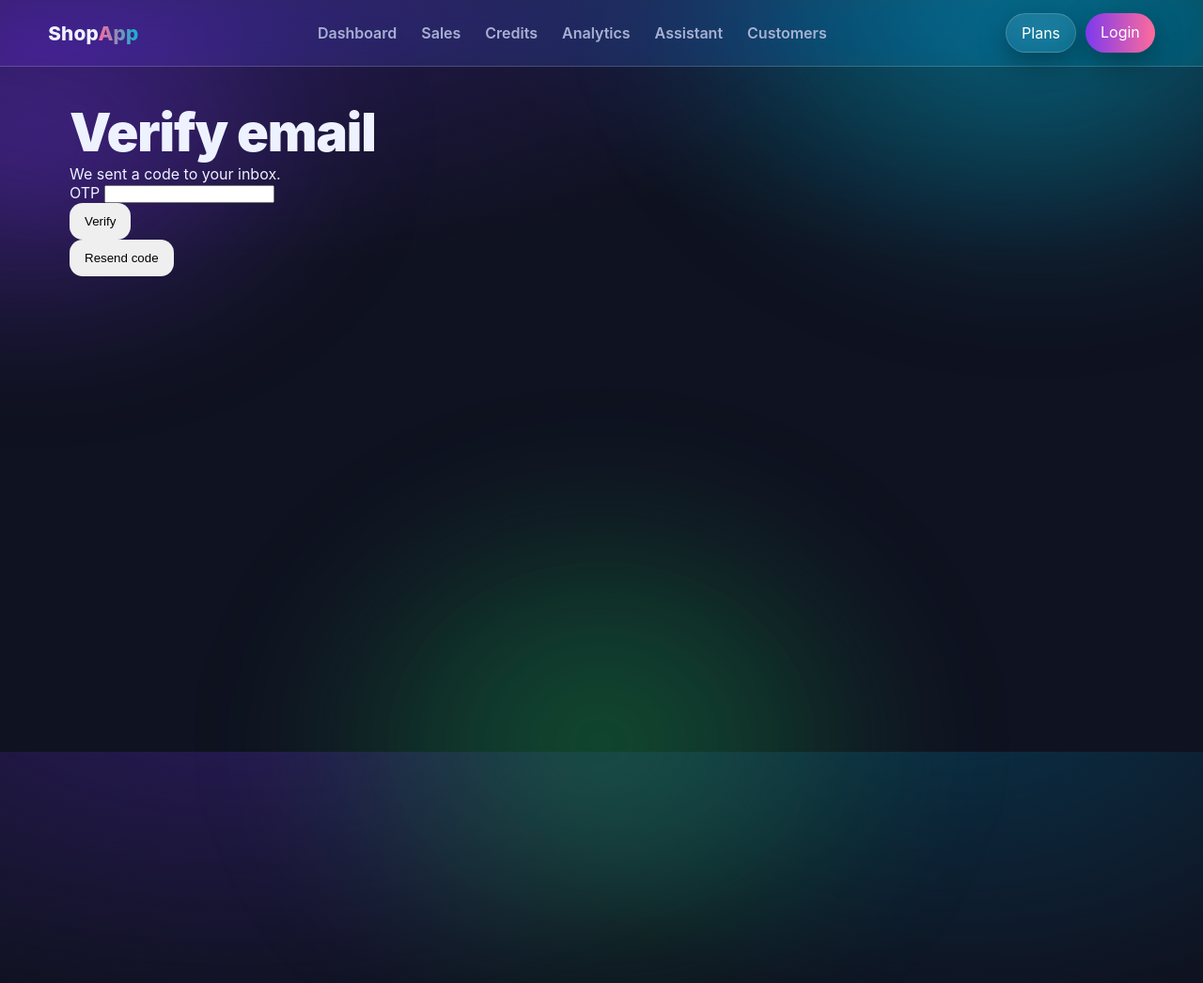
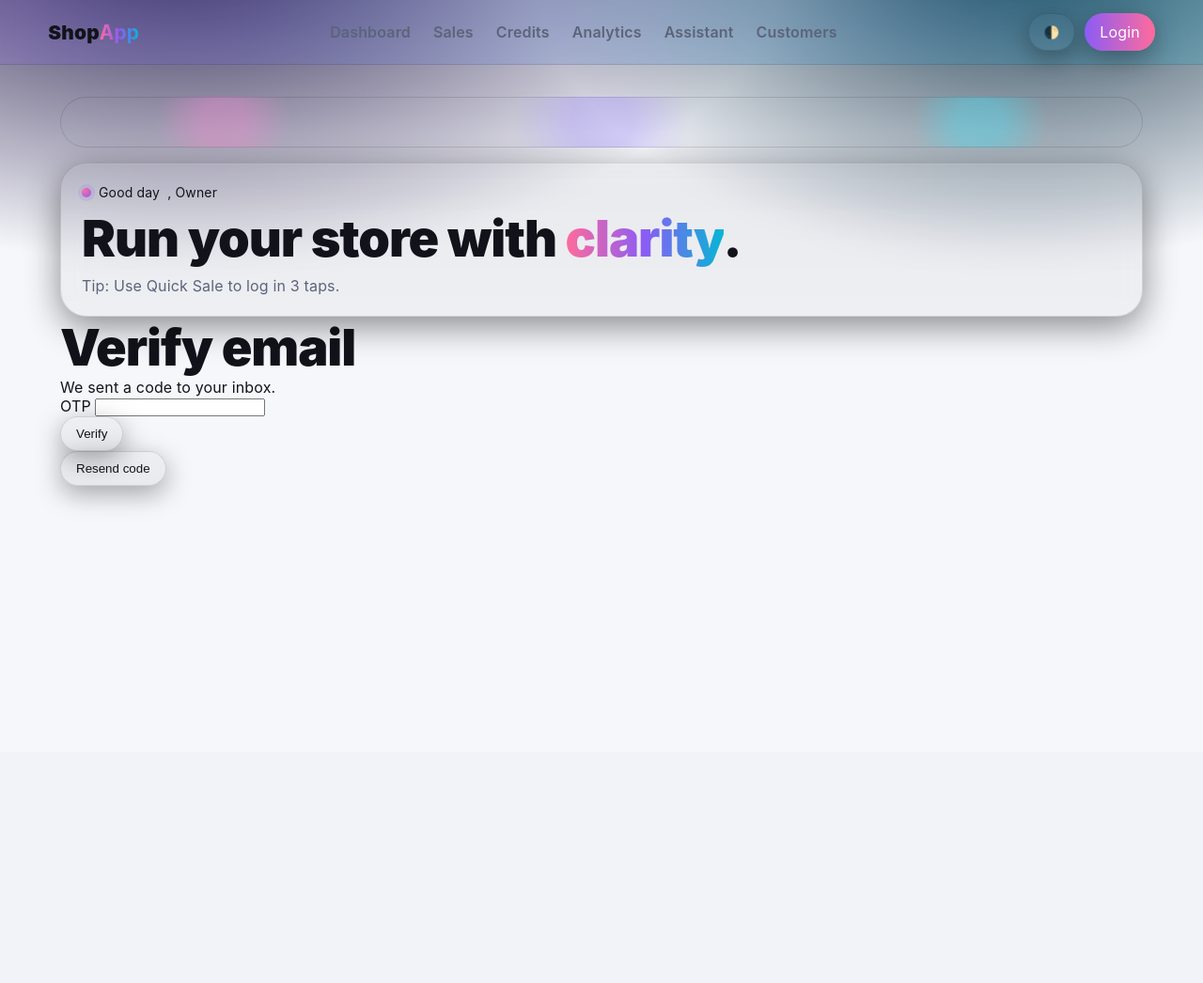
Before and after one commit to ishantswami13-crypto/BILLIONAIR-FIRST-PROJECT, a Flask app: page /verify_otp in a window 1280 px wide; the page is wider, and only the part inside the window is pictured. Shown: that part at 94% size. After the commit the page ends 538 px from the top of that part, so only its background shows below. Run offline with Flask 3, Linux system fonts and the light colour scheme.

Commit message:
UI: Premium 2025 + Aurora-Glass shell, Quick Sale, Alerts drawer, Health bar, Daily Brief, Assistant commands

```diff
--- /dev/null
+++ b/shopapp/static/css/premium.css
@@ -0,0 +1,164 @@
+/* ===== Premium 2025 Theme — Dark-first, adaptive, bento, glass, depth ===== */
+:root{
+  /* palette */
+  --bg: #0d0f16;               /* deep ink */
+  --panel: rgba(255,255,255,.06);
+  --panel-strong: rgba(255,255,255,.10);
+  --ink: #eef1ff;              /* high contrast text */
+  --muted: #a7b0d1;
+  --line: rgba(255,255,255,.16);
+
+  /* accents (lux gradient) */
+  --acc1: #8b5cf6; /* violet */
+  --acc2: #06b6d4; /* cyan */
+  --acc3: #22c55e; /* mint */
+  --accHot:#ff6b9b;/* pink */
+
+  /* typography scale (generous) */
+  --f-xs:12px; --f-sm:14px; --f-md:16px; --f-lg:20px; --f-xl:34px; --f-2xl:54px;
+
+  /* spacing & radii */
+  --radius: 18px; --radius-xl: 28px;
+  --pad: 22px; --gap: 18px;
+
+  /* depth */
+  --blur: saturate(1.1) blur(14px);
+  --shadow-1: 0 8px 28px rgba(0,0,0,.35);
+  --shadow-2: inset 0 1px 0 rgba(255,255,255,.08), 0 10px 36px rgba(0,0,0,.45);
+
+  /* motion */
+  --ease: cubic-bezier(.22,.61,.36,1); --speed:.35s;
+}
+
+/* Light mode auto if user prefers; also support .theme-light override */
+@media (prefers-color-scheme: light) {
+  :root{ --bg:#f6f7fb; --panel:rgba(0,0,0,.03); --panel-strong:rgba(0,0,0,.05); --ink:#12131a; --muted:#5b647a; --line:rgba(0,0,0,.12); }
+}
+.theme-light{
+  --bg:#ffffff; --panel:rgba(0,0,0,.03); --panel-strong:rgba(0,0,0,.06);
+  --ink:#101217; --muted:#5b647a; --line:rgba(0,0,0,.12);
+}
+
+/* base */
+*{box-sizing:border-box;margin:0;padding:0}
+html,body{height:100%}
+body{
+  background:
+    radial-gradient(1100px 600px at 15% -10%, #1c1342 0, transparent 60%),
+    radial-gradient(900px 600px at 85% -10%, #0b2a3f 0, transparent 60%),
+    var(--bg);
+  color:var(--ink);
+  font-family: Inter, "SF Pro Display", ui-sans-serif, system-ui, -apple-system, Segoe UI, Roboto, Helvetica, Arial, sans-serif;
+  -webkit-font-smoothing: antialiased;
+  letter-spacing:.01em;
+}
+
+/* nav */
+.nav{
+  position: sticky; top: 0; z-index: 40;
+  display:flex; align-items:center; justify-content:space-between;
+  padding: 14px 4%;
+  backdrop-filter: var(--blur);
+  background: linear-gradient(90deg, rgba(139,92,246,.18), rgba(6,182,212,.18));
+  border-bottom: 1px solid var(--line);
+}
+.brand{font-weight:900; font-size:1.3rem; text-decoration:none; color:var(--ink); letter-spacing:.2px}
+.brand b{background:linear-gradient(90deg,var(--accHot),var(--acc1),var(--acc2)); -webkit-background-clip:text; -webkit-text-fill-color:transparent}
+.navlinks{display:flex; gap: 24px; list-style:none}
+.navlinks a{color:var(--muted); text-decoration:none; font-weight:600; transition: color var(--speed) var(--ease)}
+.navlinks a:hover{color:var(--ink)}
+.navact{display:flex; gap:10px}
+.btn{
+  display:inline-flex; align-items:center; justify-content:center; gap:8px;
+  padding: 10px 16px; border-radius: 999px; border: 1px solid var(--line);
+  background: linear-gradient(180deg, var(--panel), var(--panel-strong));
+  color: var(--ink); text-decoration:none; cursor:pointer; transition: transform var(--speed) var(--ease), box-shadow var(--speed) var(--ease);
+  box-shadow: var(--shadow-1);
+}
+.btn:hover{ transform: translateY(-1px); box-shadow: 0 16px 40px rgba(0,0,0,.45) }
+.btn.primary{ border:none; background:linear-gradient(90deg,var(--acc1),var(--accHot)); color:#fff }
+.btn.ghost{ background: transparent }
+
+/* canvas */
+.main{max-width:1200px; margin: 34px auto 80px; padding: 0 24px}
+
+/* hero */
+.hero{
+  display:flex; flex-direction:column; gap:8px; padding: var(--pad);
+  border:1px solid var(--line); border-radius: var(--radius-xl);
+  background: linear-gradient(180deg, var(--panel-strong), var(--panel));
+  backdrop-filter: var(--blur); box-shadow: var(--shadow-2);
+}
+h1{font-size: var(--f-2xl); font-weight: 900; letter-spacing:-.02em}
+h2{font-size: var(--f-xl); font-weight: 800}
+h3{font-size: var(--f-lg); font-weight: 700}
+.subtle{color:var(--muted)}
+.kicker{display:inline-flex; gap:8px; align-items:center; font-size: var(--f-sm)}
+.kicker .dot{width:10px;height:10px;border-radius:50%;background:radial-gradient(circle at 30% 30%,var(--accHot),var(--acc1)); box-shadow: 0 0 0 4px rgba(139,92,246,.15)}
+
+/* bento */
+.grid{
+  display:grid; gap: var(--gap); margin-top: 18px;
+  grid-template-columns: repeat(12, 1fr);
+}
+.card{
+  background: linear-gradient(180deg, var(--panel-strong), var(--panel));
+  border:1px solid var(--line); border-radius: var(--radius);
+  padding: var(--pad); backdrop-filter: var(--blur); box-shadow: var(--shadow-2);
+  transition: transform var(--speed) var(--ease), box-shadow var(--speed) var(--ease);
+}
+.card:hover{ transform: translateY(-2px) }
+.span-3{ grid-column: span 3 }
+.span-4{ grid-column: span 4 }
+.span-6{ grid-column: span 6 }
+.span-8{ grid-column: span 8 }
+.span-12{ grid-column: span 12 }
+
+@media (max-width: 1100px){
+  .span-3,.span-4{ grid-column: span 6 }
+  .span-6,.span-8,.span-12{ grid-column: span 12 }
+}
+
+/* table */
+.table{width:100%; border-collapse: collapse; margin-top:12px}
+.table th,.table td{padding:12px; border-bottom:1px solid var(--line); text-align:left}
+.table th{color:#cfd6ff; font-weight:700}
+
+/* inputs */
+.input,.select,.textarea{
+  width:100%; padding:12px 14px; border-radius: 14px; border:1px solid var(--line);
+  background: var(--panel-strong); color: var(--ink); outline: none; backdrop-filter: var(--blur);
+  transition: box-shadow var(--speed) var(--ease), border-color var(--speed) var(--ease);
+}
+.input:focus,.select:focus,.textarea:focus{ border-color: transparent; box-shadow: 0 0 0 4px rgba(139,92,246,.25) }
+
+/* micro loader / skeleton */
+.skel{
+  position:relative; overflow:hidden; border-radius:12px; background:var(--panel);
+}
+.skel::after{
+  content:""; position:absolute; inset:0; background:
+    linear-gradient(90deg, transparent, rgba(255,255,255,.15), transparent);
+  transform: translateX(-100%); animation: shimmer 1.6s infinite var(--ease);
+}
+@keyframes shimmer { to { transform: translateX(100%) } }
+
+/* micro feedback */
+.press:active{transform: translateY(1px) scale(.98)}
+
+/* spatial parallax layer */
+.parallax{
+  position:relative; overflow:hidden; border-radius: var(--radius-xl); height: 54px;
+  border:1px solid var(--line); margin-bottom: 16px;
+  background:
+    radial-gradient(120px 120px at 15% 50%, #ff8dcd55 20%, transparent 60%),
+    radial-gradient(160px 160px at 50% 50%, #9b8bff55 20%, transparent 60%),
+    radial-gradient(120px 120px at 85% 50%, #55e2ff55 20%, transparent 60%);
+  filter: saturate(1.2);
+}
+
+/* badges */
+.badge{display:inline-block;padding:6px 10px;border-radius:999px;border:1px solid var(--line);background:var(--panel);font-size:var(--f-xs);color:#dfe6ff}
+
+/* theme toggle */
+.toggle{display:flex;gap:10px;align-items:center}
--- /dev/null
+++ b/shopapp/static/js/premium.js
@@ -0,0 +1,92 @@
+<script>
+window.PremiumUX = (function(){
+  const $ = (sel, root=document) => root.querySelector(sel);
+  const $$ = (sel, root=document) => Array.from(root.querySelectorAll(sel));
+
+  // time-based greet + sentiment
+  function greet(){
+    const h = new Date().getHours();
+    if(h < 12) return "Good morning";
+    if(h < 17) return "Good afternoon";
+    return "Good evening";
+  }
+
+  // dynamic AI-ish tips (rotate)
+  function rotateTips(el, tips, ms=4800){
+    if(!el || !tips || !tips.length) return;
+    let i=0;
+    setInterval(()=>{
+      i=(i+1)%tips.length;
+      el.style.opacity=.2;
+      setTimeout(()=>{ el.textContent=tips[i]; el.style.opacity=1; }, 220);
+    }, ms);
+  }
+
+  // parallax (mouse) for hero strip
+  function parallax(el){
+    if(!el) return;
+    const onMove = e=>{
+      const r = el.getBoundingClientRect();
+      const cx = r.left + r.width/2, cy = r.top + r.height/2;
+      const dx = (e.clientX - cx)/r.width, dy = (e.clientY - cy)/r.height;
+      el.style.transform = `translateY(${dy*4}px) translateX(${dx*4}px)`;
+    };
+    const onLeave = ()=>{ el.style.transform = `translate(0,0)`; };
+    el.addEventListener('mousemove', onMove);
+    el.addEventListener('mouseleave', onLeave);
+  }
+
+  // count-up numbers
+  function countUp(el,{money=false,dur=900}={}){
+    const t = Number(el.dataset.count||0); let v=0, steps=28, inc=t/steps;
+    const fmt = n => money ? '₹'+Math.round(n).toLocaleString('en-IN') : Math.round(n).toLocaleString('en-IN');
+    el.textContent = money?'₹0':'0';
+    const timer = setInterval(()=>{
+      v+=inc; if(v>=t){v=t; clearInterval(timer)}
+      el.textContent = fmt(v);
+    }, dur/steps);
+  }
+
+  // theme toggle (dark default; .theme-light overrides)
+  function setupThemeToggle(btn){
+    if(!btn) return;
+    const root = document.documentElement;
+    const KEY='themePref';
+    const saved = localStorage.getItem(KEY);
+    if(saved==='light') root.classList.add('theme-light');
+    btn.addEventListener('click', ()=>{
+      root.classList.toggle('theme-light');
+      localStorage.setItem(KEY, root.classList.contains('theme-light') ? 'light' : 'dark');
+      btn.blur();
+    });
+  }
+
+  function boot(){
+    // greet
+    const g = $('#greet'); if(g) g.textContent = greet();
+
+    // tips
+    rotateTips($('#tip'), [
+      "Tip: Press Alt + / to open Assistant",
+      "Add expenses to see true profit",
+      "Use Quick Sale to log in 3 taps",
+      "Enable WhatsApp reminders for credits"
+    ]);
+
+    // parallax strip
+    parallax($('.parallax'));
+
+    // count-ups
+    $$('.kpiValue[data-count]').forEach(el=>{
+      const money = (el.dataset.money === '1') || el.textContent.trim().startsWith('₹');
+      countUp(el, {money});
+    });
+
+    // theme toggle
+    setupThemeToggle($('#themeToggle'));
+  }
+
+  return { boot, countUp, rotateTips };
+})();
+document.addEventListener('DOMContentLoaded', PremiumUX.boot);
+</script>
--- a/shopapp/templates/layout.html
+++ b/shopapp/templates/layout.html
@@ -4,15 +4,17 @@
   <meta charset="utf-8"/>
   <title>{% block title %}ShopApp{% endblock %}</title>
   <meta name="viewport" content="width=device-width, initial-scale=1"/>
-    <link rel="stylesheet" href="{{ url_for('static', filename='css/apple.css') }}">
+  <!-- fonts (system-first; optional: uncomment if you want Inter webfont) -->
+  <!-- <link rel="preconnect" href="https://fonts.googleapis.com"><link rel="preconnect" href="https://fonts.gstatic.com" crossorigin>
+  <link href="https://fonts.googleapis.com/css2?family=Inter:wght@400;600;700;800;900&display=swap" rel="stylesheet"> -->
+  <link rel="stylesheet" href="{{ url_for('static', filename='css/premium.css') }}">
   <script src="https://cdn.jsdelivr.net/npm/chart.js"></script>
 </head>
 <body>
-    <div class="blobs" aria-hidden="true"></div>
 
-    <nav class="apple-nav">
-      <a href="/" class="apple-logo">Shop<span>App</span></a>
-      <ul class="nav-links">
+  <nav class="nav">
+    <a href="/" class="brand">Shop<b>App</b></a>
+    <ul class="navlinks">
       <li><a href="/">Dashboard</a></li>
       <li><a href="/sales">Sales</a></li>
       <li><a href="/credits">Credits</a></li>
@@ -20,18 +22,32 @@
       <li><a href="/assistant">Assistant</a></li>
       <li><a href="/customers">Customers</a></li>
     </ul>
-      <div class="nav-right">
-        <a class="nav-btn" href="/settings/subscription">Plans</a>
-        {% if session.get('user') %}<a class="nav-btn secondary" href="/logout">Logout</a>{% else %}
-        <a class="nav-btn secondary" href="/login">Login</a>{% endif %}
+    <div class="navact">
+      <button id="themeToggle" class="btn ghost press" title="Toggle theme">🌓</button>
+      {% if session.get('user') %}
+        <a class="btn primary press" href="/logout">Logout</a>
+      {% else %}
+        <a class="btn primary press" href="/login">Login</a>
+      {% endif %}
     </div>
   </nav>
 
-    <main class="apple-main">
+  <main class="main">
+    <!-- spatial strip -->
+    <div class="parallax" aria-hidden="true"></div>
+
+    <!-- hero (emotional + whitespace) -->
+    <section class="hero">
+      <div class="kicker"><span class="dot"></span><span id="greet">Good day</span>, {{ session.get('user') or 'Owner' }}</div>
+      <h1>Run your store with <span style="background:linear-gradient(90deg,var(--accHot),var(--acc1),var(--acc2));-webkit-background-clip:text;-webkit-text-fill-color:transparent">clarity</span>.</h1>
+      <p class="subtle" id="tip">Tip: Use Quick Sale to log in 3 taps.</p>
+    </section>
+
     {% block content %}{% endblock %}
   </main>
 
-    {% include 'partials/appfx.html' %}
+  <!-- global helpers -->
+  <script src="{{ url_for('static', filename='js/premium.js') }}"></script>
   {% block scripts %}{% endblock %}
 </body>
 </html>
```
Also changed, not shown: 1 other file. Lines whose indentation alone changed are shown as unchanged.
